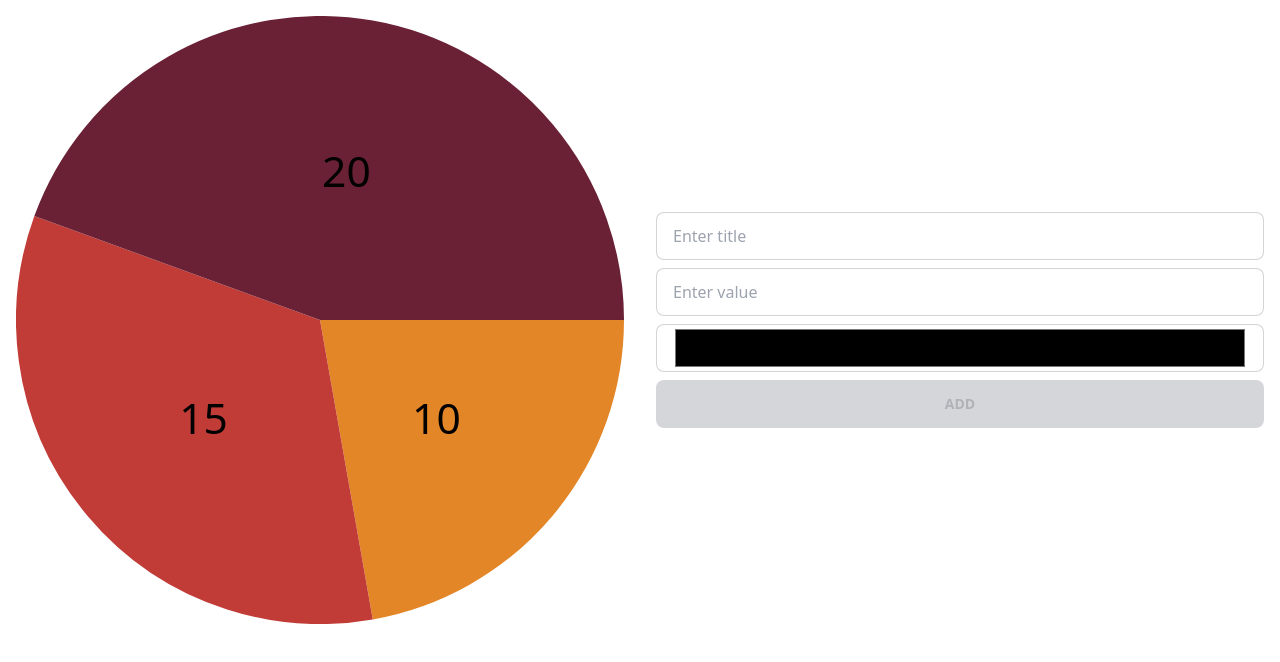
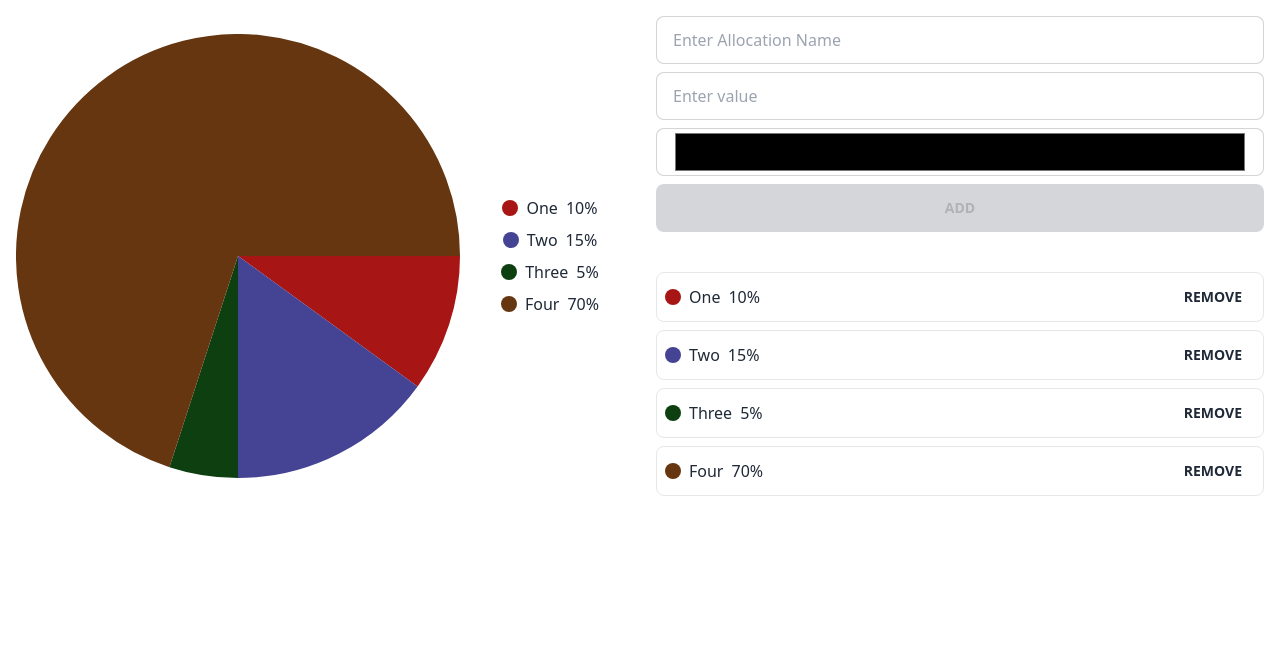
Before and after one commit to Omarbida/pieChart-react, a React (Vite) app: page / in a window 1280 px wide. Shown: the top 662 px of the page. Built offline with nearby package versions, Linux system fonts and the light colour scheme.

Commit message:
added the list and boundry check

```diff
--- a/src/App.jsx
+++ b/src/App.jsx
@@ -3,12 +3,14 @@ import "./App.css";
 import Chart from "./Chart";
 import ChartForm from "./ChartForm";
 import { useEffect } from "react";
+import SegmentsList from "./SegmentsList";
 
 function App() {
   const [data, setData] = useState([
-    { title: "One", value: 10, color: "#E38627" },
-    { title: "Two", value: 15, color: "#C13C37" },
-    { title: "Three", value: 20, color: "#6A2135" },
+    { title: "One", value: 10, color: "#a81515" },
+    { title: "Two", value: 15, color: "#454393" },
+    { title: "Three", value: 5, color: "#0d3f10" },
+    { title: "Four", value: 70, color: "#653610" },
   ]);
   function addData(newData) {
     setData([...data, newData]);
@@ -21,7 +23,15 @@ function App() {
       <div className="w-1/2 p-4">
         <Chart data={data} />
       </div>
-      <ChartForm addData={addData} />
+      <div className="w-1/2 flex flex-col gap-10 p-4">
+        <ChartForm addData={addData} data={data} />
+        <SegmentsList
+          data={data}
+          removeData={(index) => {
+            setData(data.filter((item, i) => i !== index));
+          }}
+        />
+      </div>
     </div>
   );
 }
--- a/src/Chart.jsx
+++ b/src/Chart.jsx
@@ -3,10 +3,25 @@ import { PieChart } from "react-minimal-pie-chart";
 
 export default function Chart({ data }) {
   return (
-    <PieChart
-      data={data}
-      label={({ dataEntry }) => dataEntry.value}
-      labelStyle={{ color: "#ffffff", fontSize: "7px" }}
-    />
+    <div className="flex items-center gap-4">
+      <PieChart
+        data={data}
+        totalValue={100}
+        // label={({ dataEntry }) => dataEntry.value}
+        labelStyle={{ color: "#ffffff", fontSize: "7px" }}
+      />
+      <div className="flex flex-col gap-2 w-1/3 items-center">
+        {data.map((item, index) => (
+          <div key={index} className="flex items-center gap-2">
+            <div
+              className="w-4 h-4 rounded-full"
+              style={{ backgroundColor: item.color }}
+            ></div>
+            <span>{item.title}</span>
+            <span>{item.value + "%"}</span>
+          </div>
+        ))}
+      </div>
+    </div>
   );
 }
--- a/src/ChartForm.jsx
+++ b/src/ChartForm.jsx
@@ -1,13 +1,24 @@
 import { useEffect } from "react";
 import { useState } from "react";
 
-export default function ChartForm({ addData }) {
+export default function ChartForm({ addData, data }) {
   const [titel, settitle] = useState("");
   const [value, setvalue] = useState("");
   const [color, setcolor] = useState("#000000");
   const [disabled, setdisabled] = useState(true);
   function submite() {
     if (titel && value && color) {
+      //check if the total is less than 100
+      let total = 0;
+      data.forEach((item) => {
+        total += item.value;
+      });
+      total += value;
+      if (total > 100) {
+        alert("Total value should be less than 100");
+        return;
+      }
+
       addData({ title: titel, value: value, color: color });
       settitle("");
       setvalue("");
@@ -22,12 +33,12 @@ export default function ChartForm({ addData }) {
     }
   }, [titel, value, color]);
   return (
-    <form className="w-1/2 flex flex-col gap-2 p-4">
+    <form className="w-full flex flex-col gap-2 ">
       <input
         value={titel}
         onChange={(e) => settitle(e.target.value)}
         type="text"
-        placeholder="Enter title"
+        placeholder="Enter Allocation Name"
         className="input input-bordered w-full "
       />
       <input
--- /dev/null
+++ b/src/SegmentsList.jsx
@@ -0,0 +1,27 @@
+export default function SegmentsList({ data, removeData }) {
+  return (
+    <div className="flex flex-col gap-2 ">
+      {data.map((item, index) => (
+        <div
+          key={index}
+          className="flex items-center justify-between p-2 bg-transparent border rounded-lg"
+        >
+          <div className="flex items-center gap-2">
+            <div
+              className="w-4 h-4 rounded-full"
+              style={{ backgroundColor: item.color }}
+            ></div>
+            <span>{item.title}</span>
+            <span>{item.value + "%"}</span>
+          </div>
+          <button
+            onClick={() => removeData(index)}
+            className="btn btn-sm btn-ghost"
+          >
+            Remove
+          </button>
+        </div>
+      ))}
+    </div>
+  );
+}
```
